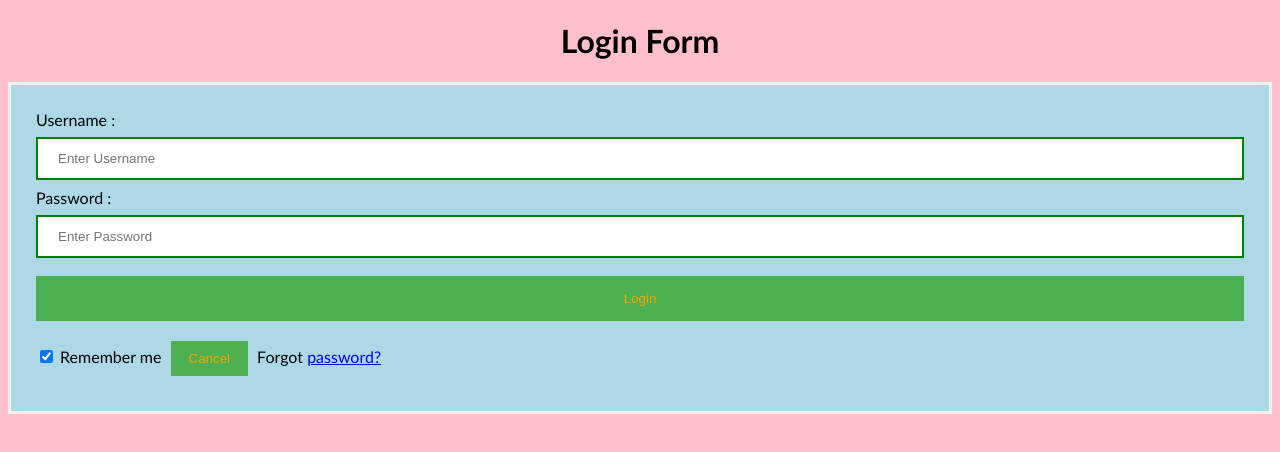
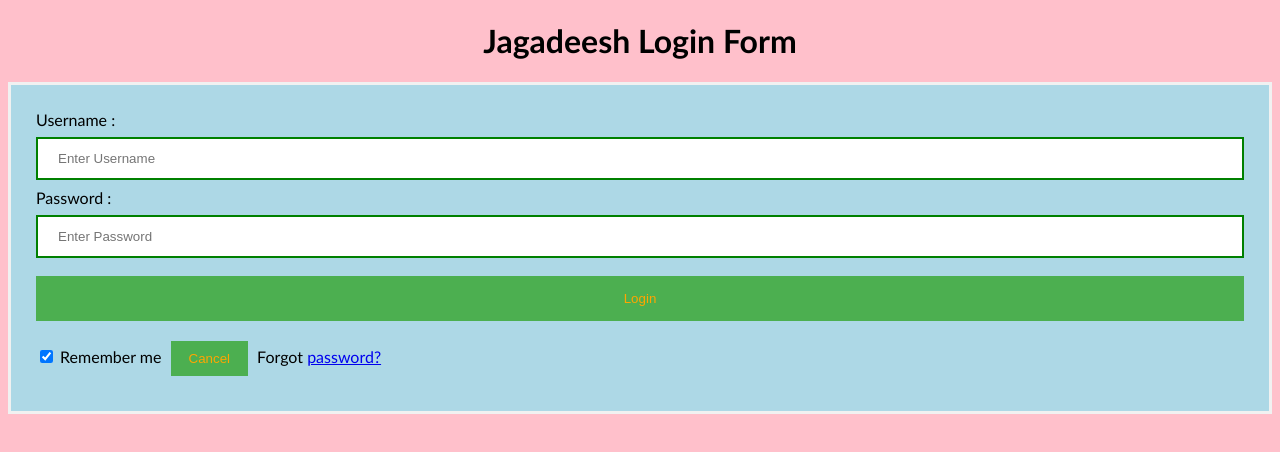
Before and after one commit to Jagadee-799/2023-project-jagadeesh, a plain HTML site: page index.html in a window 1280 px wide. Drawn offline with Linux system fonts and the light colour scheme.

Commit message:
login form modified

```diff
--- a/index.html
+++ b/index.html
@@ -45,7 +45,7 @@ button {
 </style>
 </head>
 <body>
-    <center> <h1> Login Form </h1> </center>
+    <center> <h1> Jagadeesh  Login Form </h1> </center>
     <form>
         <div class="container">
             <label>Username : </label>
```
